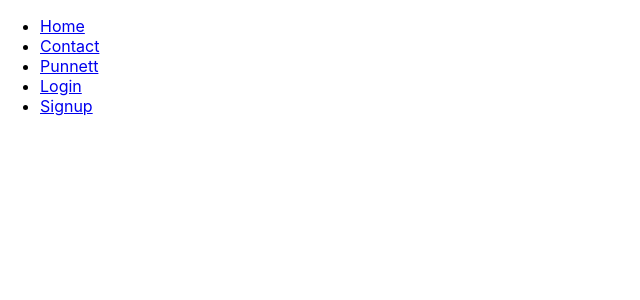
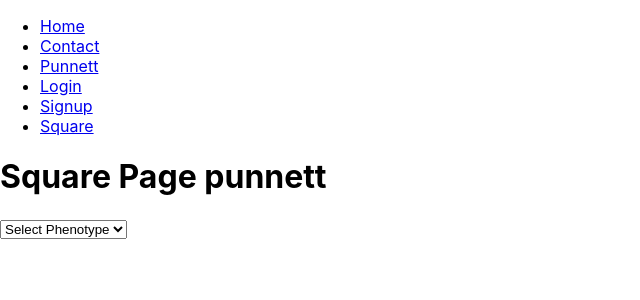
Before and after one commit to samedwardcar/Punnett_Match_App_Frontend, a React (Create React App) app: page /Square in a window 1280 px wide. Shown: the top 300 px of the page, without its empty margins (0-640 px from the left). Built offline with nearby package versions, Linux system fonts and the light colour scheme; what punnett-square would draw is missing.

Commit message:
adding Square page

```diff
--- a/src/App.js
+++ b/src/App.js
@@ -14,6 +14,7 @@ import Contact from './components/Contact';
 import Punnett from './components/Punnett';
 import Login from './components/Login';
 import Signup from './components/Signup';
+import Square from './components/Square';
 
 function App() {
   return (
@@ -25,6 +26,7 @@ function App() {
           <li><Link to="/Punnett">Punnett</Link></li>
           <li><Link to="/Login">Login</Link> </li>
           <li><Link to="/Signup">Signup</Link> </li>
+          <li><Link to="/Square">Square</Link></li>
         </ul>
       </nav>
    <Routes>
@@ -33,6 +35,7 @@ function App() {
     <Route path="/Punnett" element={<Punnett />} />
     <Route path="/Login" element={<Login />} />
     <Route path="/Signup" element={<Signup />} />
+    <Route path='/Square' element={<Square />} />
    </Routes>
    </>
   );
--- a/src/components/Punnett.js
+++ b/src/components/Punnett.js
@@ -15,7 +15,7 @@ const mommy = ['Dimples', 'No dimples']
 const daddy = ['No dimples', 'No dimples']
 
 const DimplesCross = Dimples.cross(mommy, daddy)
-var dallele1Value = document.getElementById('dallele1')
+// var dallele1Value = document.getElementById('dallele1')
 var dalleles = [ document.getElementById("dallele1"), document.getElementById("dallele2") ]
 // console.log(dallele1Value.value())
 var malleles = [ document.getElementById("mallele1'"), document.getElementById("mallele2") ]
@@ -66,5 +66,3 @@ export default function Punnett(){
     </>
     )
 }
-
-console.log({dalleles})
--- /dev/null
+++ b/src/components/Square.js
@@ -0,0 +1,29 @@
+import React from "react"
+// import { useState } from "react";
+
+
+const Square = () => {
+    const [selectValue, setSelectValue] = React.useState("");
+    const onChange = (event) => {
+        const value = event.tatget.value;
+        setSelectValue(value);
+    };
+
+    return(
+        <>
+        <h1>Square Page punnett</h1>
+        <select onChange={onChange} className='form-select'>
+            <option>
+                Select Phenotype
+            </option>
+            <option value="Freckles">Freckles</option>
+            <option value="No Freckles">No Freckles</option>
+        </select>
+            {selectValue && <h2>{selectValue}</h2>}
+        </>
+    )
+}
+
+
+
+export default Square;
```
